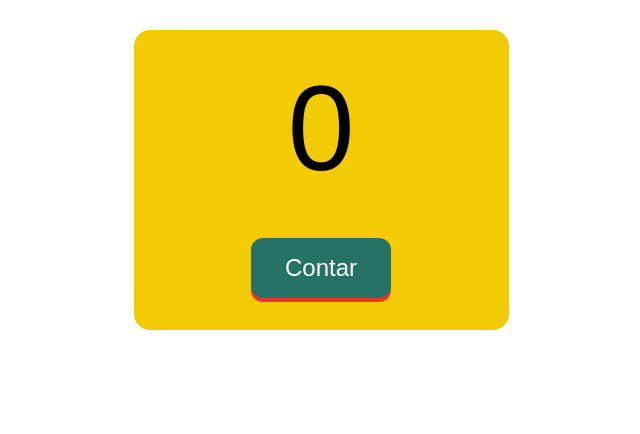
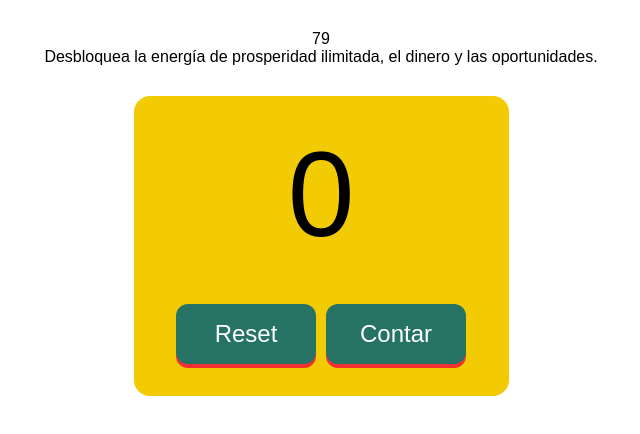
Before and after one commit to CodinGitHub/contador-codigos, a plain HTML site: page index.html in a window 1280 px wide. Shown: the whole page, without its empty margins (319-959 px from the left). Drawn offline with Linux system fonts and the light colour scheme.

Commit message:
codigo mas mensajes

```diff
--- a/index.html
+++ b/index.html
@@ -9,11 +9,21 @@
 </head>
 <body>
     <main class="main-container">
+        <div class="code-container">
+            <p class="code">79</p>
+            <p class="description">Desbloquea la energía de prosperidad ilimitada, el dinero y las oportunidades.</p>
+        </div>
         <div class="counter">
             <p class="counter__number">0</p>
-            <div class="btn__container">
-                <div class="btn">Contar</div>
-                <div class="btn__shadow"></div>
+            <div class="btns-container">
+                <div class="btn__container">
+                    <div class="btn btn-count">Contar</div>
+                    <div class="btn__shadow"></div>
+                </div>
+                <div class="btn__container">
+                    <div class="btn btn-reset">Reset</div>
+                    <div class="btn__shadow"></div>
+                </div>
             </div>
         </div>
 
--- a/main.js
+++ b/main.js
@@ -1,4 +1,5 @@
-let counterBtn = document.querySelector('.btn');
+let counterBtn = document.querySelector('.btn-count');
+let resetBtn = document.querySelector('.btn-reset');
 let counterNumber = document.querySelector('.counter__number');
 
 let counter = 0;
--- a/styles.css
+++ b/styles.css
@@ -15,7 +15,6 @@
 body{
     font-family:sans-serif;
 }
-
 .counter{
     background-color: var(--color2);
     width: 375px;
@@ -56,5 +55,13 @@ body{
     justify-content: center;
     align-items: center;
     font-size: 24px;
-
 }
+.btns-container{
+    display: flex;
+    flex-direction: row-reverse;
+    gap: 10px;
+}
+.code-container{
+    text-align: center;
+    margin-top: 30px;
+}
```
